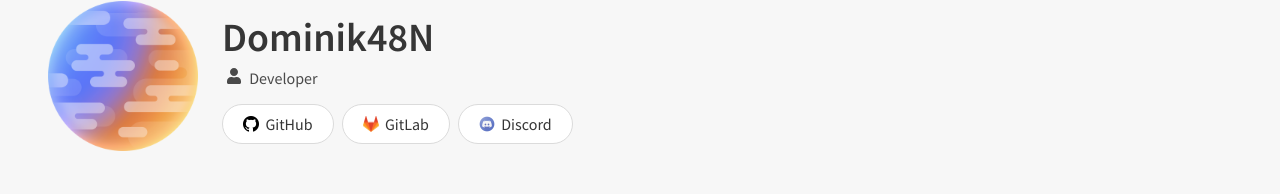
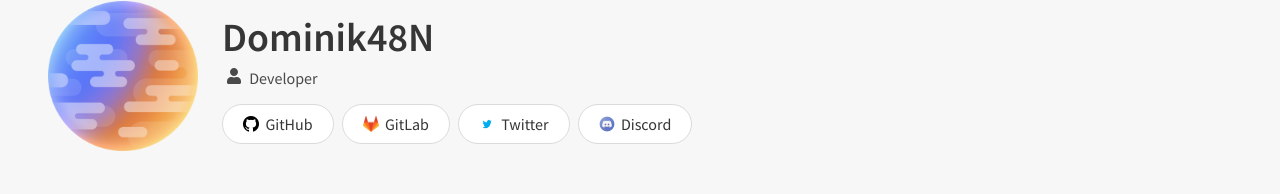
Before and after one commit to Dominik48N/Information-Website, a plain HTML site: page index.html in a window 1280 px wide. Shown: the part 123-317 px from the top of the page. Drawn offline with nearby package versions, Linux system fonts and the light colour scheme.

Commit message:
Added twitter linking

```diff
--- a/index.html
+++ b/index.html
@@ -61,6 +61,12 @@
                         <a class="button is-rounded" href="https://gitlab.com/Dominik48N" target="_blank">
                             <img src="assets/icon/Gitlab.png">
                             <span>GitLab</span>
+                        </a>
+
+                        <!-- Twitter linking -->
+                        <a class="button is-rounded" href="https://twitter.com/Dominik48N" target="_blank">
+                            <img src="assets/icon/twitter.png">
+                            <span>Twitter</span>
                         </a>
 
                         <!-- Discord linking -->
```
Also changed, not shown: assets/icon/twitter.png (added).
